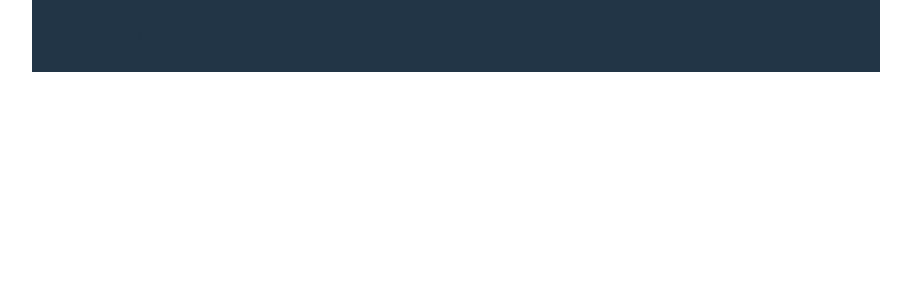
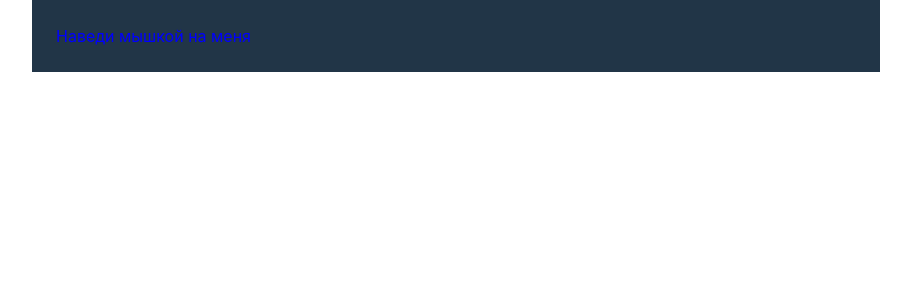
Before and after one commit to rambowGit/react-middle-minin, a React (Vite) app: page / in a window 1280 px wide. Shown: the top 300 px of the page, without its empty margins (184-1095 px from the left). Built offline with nearby package versions, Linux system fonts and the light colour scheme.

Commit message:
fix: style added

```diff
--- a/src/components/UseHoverDemo.jsx
+++ b/src/components/UseHoverDemo.jsx
@@ -4,7 +4,7 @@ function Demo() {
   const { hovered, ref } = useHover();
 
   return (
-    <div ref={ref}>
+    <div ref={ref} style={{color: hovered ? 'red' : 'blue'}}>
       {hovered ? 'На меня навели мышку' : 'Наведи мышкой на меня'}
     </div>
   );
```
